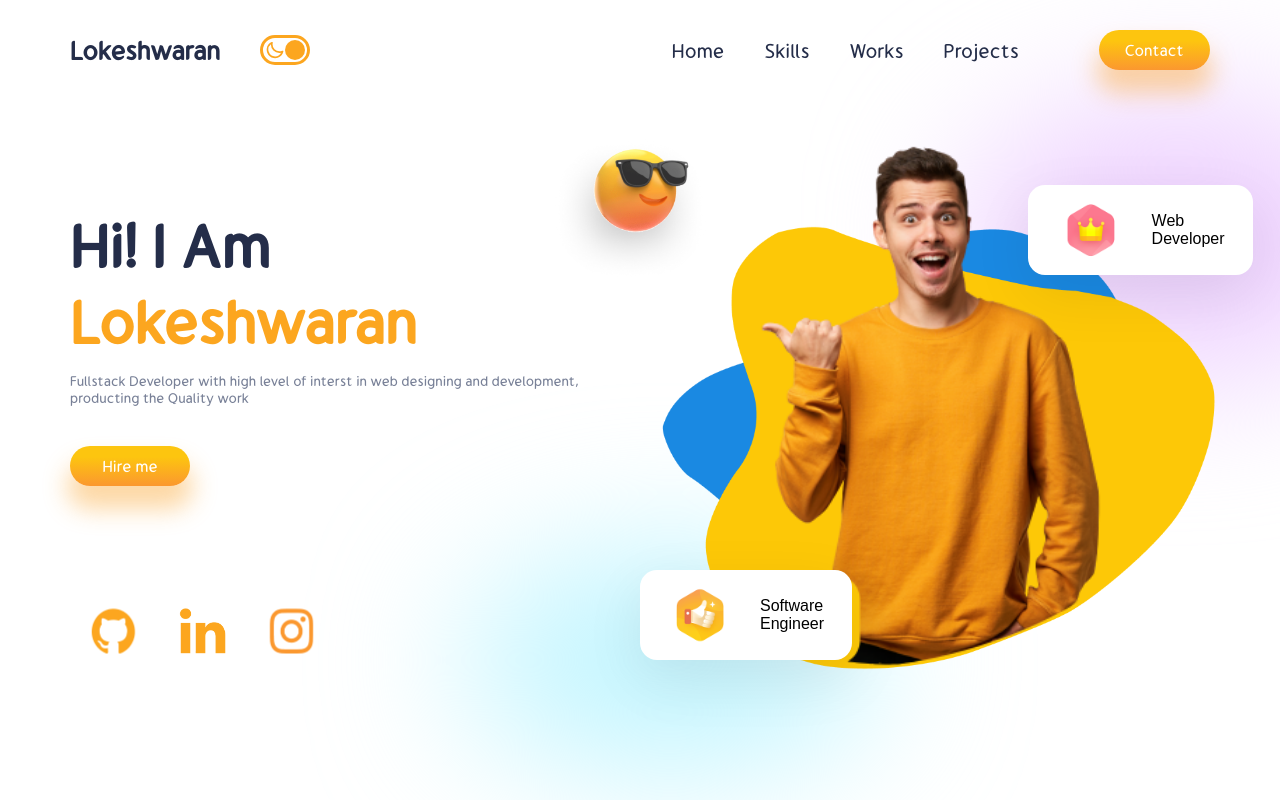
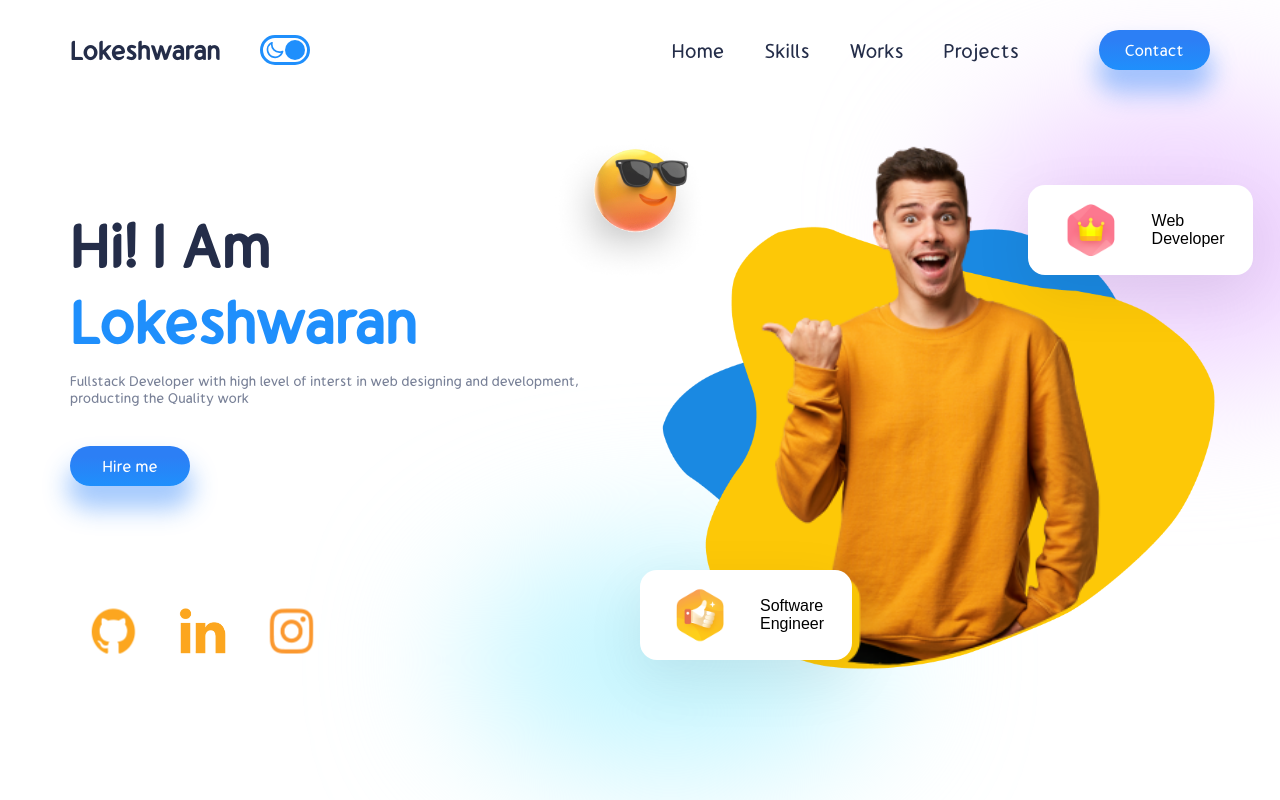
Before and after one commit to lokeshvivek2511/Portfolio_react, a React (Create React App) app: page / in a window 1280 px wide. Shown: the top 800 px of the page. Built offline with nearby package versions, Linux system fonts and the light colour scheme.

Commit message:
styled for ss

```diff
--- a/src/App.css
+++ b/src/App.css
@@ -1,4 +1,4 @@
-:root
+/* :root
 {
   --yellow: #F5C32C;
     --orange : #FCA61F;
@@ -39,3 +39,48 @@
 
     }
   }
+
+
+
+   */
+
+   :root {
+    --yellow: #2C7FF5;
+    --orange: #1F8FFC;
+    --black: #242D49;
+    --gray: #788097;
+    --blueCard: #DDF8FE;
+    --purple: rgb(210, 220, 255);
+    --boxShadow: 0px 19px 60px rgb(0 0 0 / 8%);
+    --orangeCard: rgba(31, 143, 252, 0.45);
+    --smboxShadow: -79px 51px 60px rgba(0, 0, 0, 0.08);
+}
+
+.App {
+    padding: 0.5rem 3.5rem;
+    overflow: hidden;
+    color: var(--black);
+}
+
+.button {
+    background: linear-gradient(180deg, #2C7FF5 26.71%, #1F8FFC 99.36%);
+    box-shadow: 0px 20px 24px 3px rgba(40, 128, 251, 0.42);
+    border-radius: 34px;
+    border: none;
+    color: white;
+    font-size: 16px;
+    padding: 11px 26px 11px 26px;
+}
+
+.button:hover {
+    background: white;
+    cursor: pointer;
+    border: 1px solid var(--orange);
+    color: var(--orange);
+}
+
+@media screen and (max-width: 480px) {
+    .App {
+        padding: 0.5rem 1rem;
+    }
+}
--- a/src/components/Contact/Contact.jsx
+++ b/src/components/Contact/Contact.jsx
@@ -21,7 +21,7 @@ const Contact = () => {
         (result) => {
           console.log(result.text);
           setDone(true);
-          form.reset();
+          // form.reset();
         },
         (error) => {
           console.log(error.text);
--- a/src/components/Project/Project.css
+++ b/src/components/Project/Project.css
@@ -191,6 +191,7 @@
 
 @media screen and (max-width: 350px) {
     .project{
+        margin-top: 5rem;
         position: relative;
         top: 4rem;
     }
--- a/src/components/Workexp/Work.css
+++ b/src/components/Workexp/Work.css
@@ -179,7 +179,7 @@
 
   }
 
-  @media screen and (max-width: 350px) {
+  @media screen and (max-width: 370px) {
 
     .work .awesome{
         margin-bottom: 7rem
@@ -189,9 +189,9 @@
         left: -0.9rem;
     }
     #kela{
-        margin-top: 15rem;
-        margin-right: -0.3rem;
-        margin-bottom: 4rem;
+        margin-top: 18rem;
+        margin-right: -0.4rem;
+        margin-bottom: 5rem;
     }
     .i-name>:nth-child(2){
         font-size: 2rem;
```
